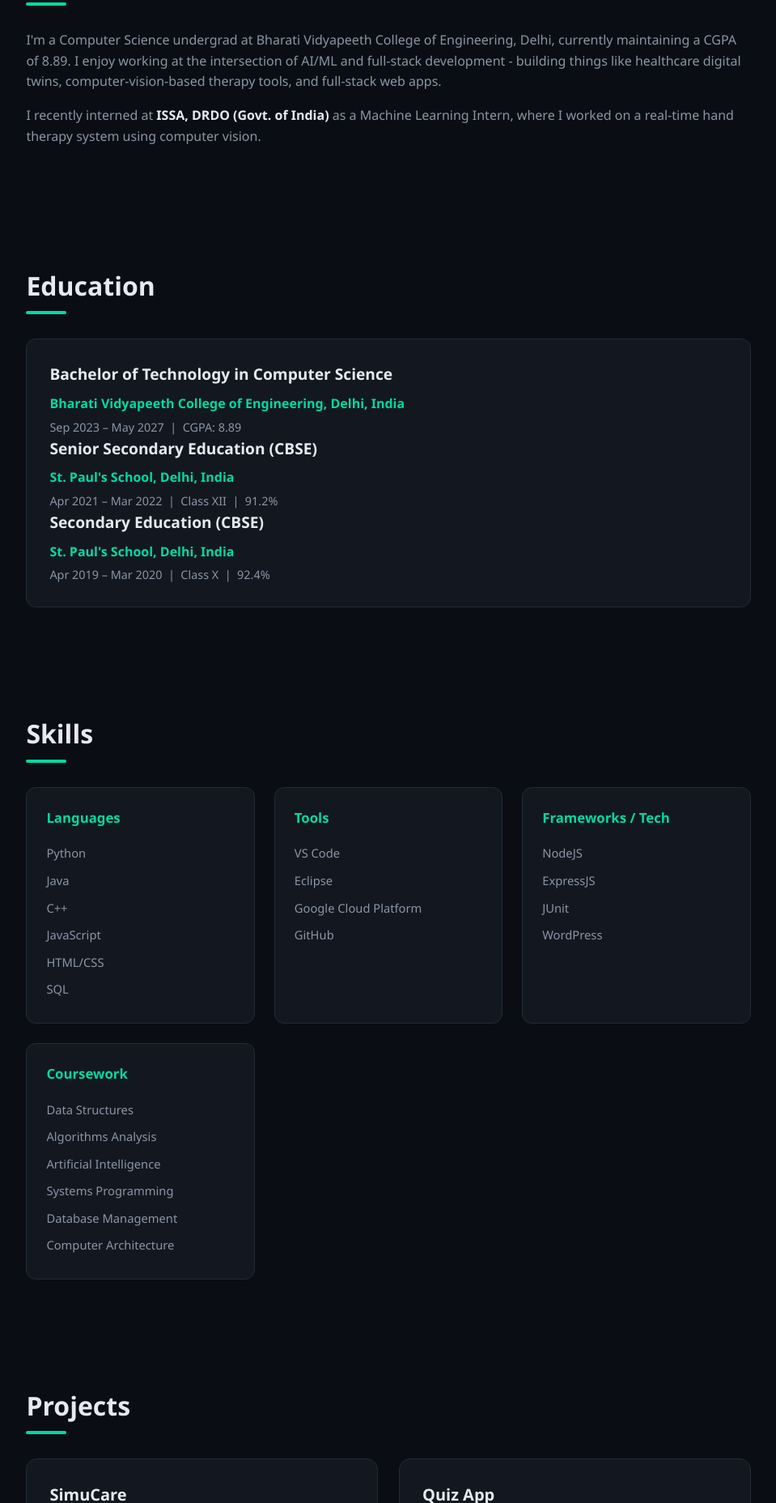
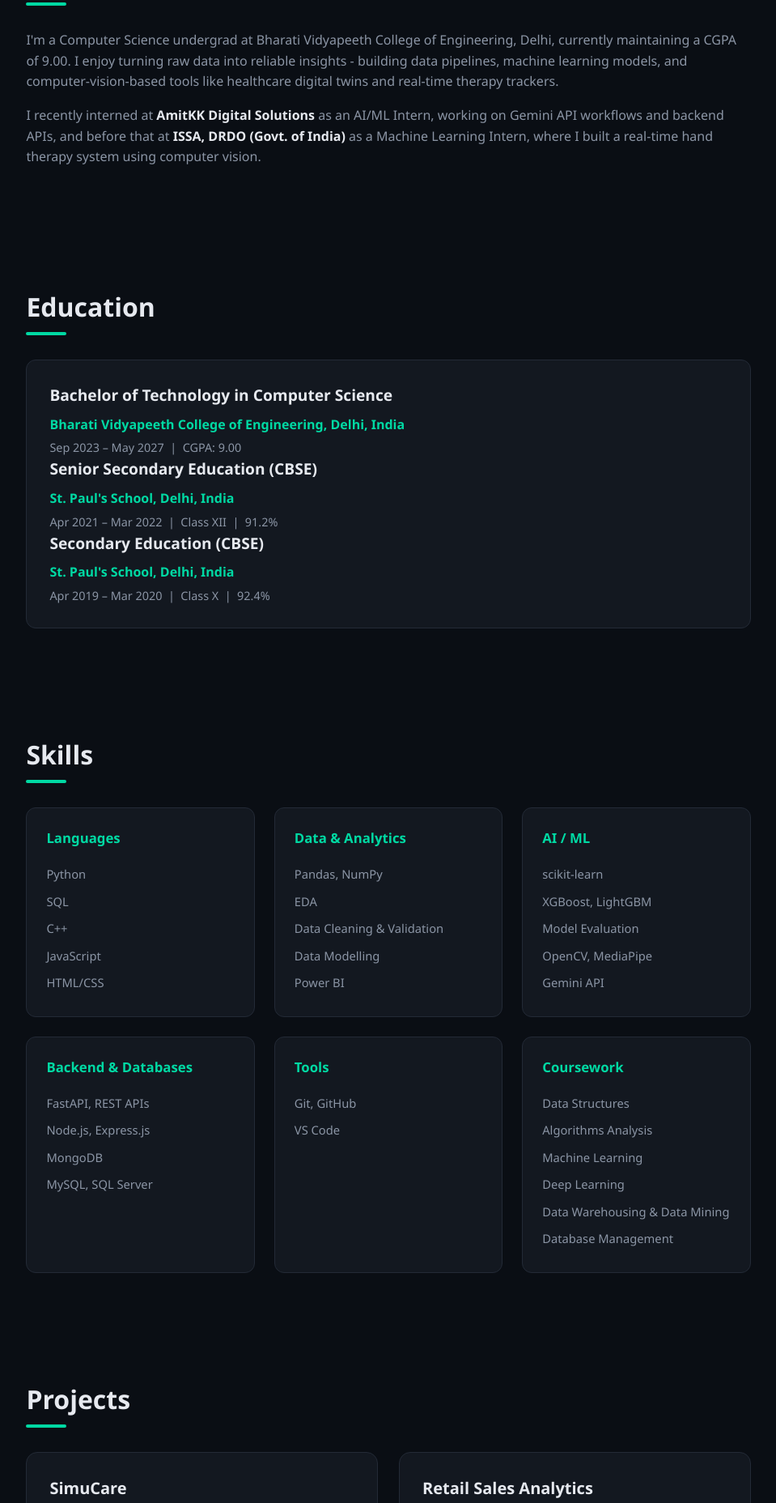
Before and after one commit to cheshtaaa-ac/portfolio, a plain HTML site: page index.html in a window 1280 px wide. Shown: the part 944-2800 px from the top of the page at 81% size, without its empty margins (160-1119 px from the left). Drawn offline with Linux system fonts and the light colour scheme.

Commit message:
Add Retail project, AmitKK experience, update skills and contact

```diff
--- a/index.html
+++ b/index.html
@@ -32,8 +32,8 @@
       <h1>Cheshta Arora</h1>
       <h2 class="typed-text"></h2>
       <p class="hero-desc">
-        B.Tech CS student building AI/ML and full-stack projects.
-        Currently exploring healthcare AI, computer vision, and web development.
+        B.Tech CS student working with data analytics and machine learning.
+        Currently exploring data pipelines, healthcare AI, and computer vision.
       </p>
       <div class="hero-buttons">
         <a href="#projects" class="btn btn-primary">View Projects</a>
@@ -41,7 +41,7 @@
       </div>
       <div class="hero-socials">
         <a href="https://github.com/cheshtaaa-ac" target="_blank">GitHub</a>
-        <a href="https://linkedin.com/in/intern-c-b89b49356" target="_blank">LinkedIn</a>
+        <a href="https://www.linkedin.com/in/cheshta-a-b89b49356" target="_blank">LinkedIn</a>
       </div>
     </div>
   </section>
@@ -53,13 +53,14 @@
       <div class="about-text">
         <p>
           I'm a Computer Science undergrad at Bharati Vidyapeeth College of Engineering, Delhi,
-          currently maintaining a CGPA of 8.89. I enjoy working at the intersection of
-          AI/ML and full-stack development - building things like healthcare digital twins,
-          computer-vision-based therapy tools, and full-stack web apps.
+          currently maintaining a CGPA of 9.00. I enjoy turning raw data into reliable insights -
+          building data pipelines, machine learning models, and computer-vision-based tools
+          like healthcare digital twins and real-time therapy trackers.
         </p>
         <p>
-          I recently interned at <strong>ISSA, DRDO (Govt. of India)</strong> as a Machine Learning Intern,
-          where I worked on a real-time hand therapy system using computer vision.
+          I recently interned at <strong>AmitKK Digital Solutions</strong> as an AI/ML Intern, working on
+          Gemini API workflows and backend APIs, and before that at <strong>ISSA, DRDO (Govt. of India)</strong>
+          as a Machine Learning Intern, where I built a real-time hand therapy system using computer vision.
         </p>
       </div>
     </div>
@@ -71,7 +72,7 @@
     <div class="education-item">
       <h3>Bachelor of Technology in Computer Science</h3>
       <p class="edu-school">Bharati Vidyapeeth College of Engineering, Delhi, India</p>
-      <p class="edu-date">Sep 2023 – May 2027 &nbsp;|&nbsp; CGPA: 8.89</p>
+      <p class="edu-date">Sep 2023 – May 2027 &nbsp;|&nbsp; CGPA: 9.00</p>
       <h3>Senior Secondary Education (CBSE)</h3>
       <p class="edu-school">St. Paul's School, Delhi, India</p>
       <p class="edu-date">Apr 2021 – Mar 2022 &nbsp;|&nbsp; Class XII &nbsp;|&nbsp; 91.2%</p>
@@ -89,29 +90,46 @@
         <h3>Languages</h3>
         <ul>
           <li>Python</li>
-          <li>Java</li>
+          <li>SQL</li>
           <li>C++</li>
           <li>JavaScript</li>
           <li>HTML/CSS</li>
-          <li>SQL</li>
+        </ul>
+      </div>
+      <div class="skill-category">
+        <h3>Data &amp; Analytics</h3>
+        <ul>
+          <li>Pandas, NumPy</li>
+          <li>EDA</li>
+          <li>Data Cleaning &amp; Validation</li>
+          <li>Data Modelling</li>
+          <li>Power BI</li>
+        </ul>
+      </div>
+      <div class="skill-category">
+        <h3>AI / ML</h3>
+        <ul>
+          <li>scikit-learn</li>
+          <li>XGBoost, LightGBM</li>
+          <li>Model Evaluation</li>
+          <li>OpenCV, MediaPipe</li>
+          <li>Gemini API</li>
+        </ul>
+      </div>
+      <div class="skill-category">
+        <h3>Backend &amp; Databases</h3>
+        <ul>
+          <li>FastAPI, REST APIs</li>
+          <li>Node.js, Express.js</li>
+          <li>MongoDB</li>
+          <li>MySQL, SQL Server</li>
         </ul>
       </div>
       <div class="skill-category">
         <h3>Tools</h3>
         <ul>
+          <li>Git, GitHub</li>
           <li>VS Code</li>
-          <li>Eclipse</li>
-          <li>Google Cloud Platform</li>
-          <li>GitHub</li>
-        </ul>
-      </div>
-      <div class="skill-category">
-        <h3>Frameworks / Tech</h3>
-        <ul>
-          <li>NodeJS</li>
-          <li>ExpressJS</li>
-          <li>JUnit</li>
-          <li>WordPress</li>
         </ul>
       </div>
       <div class="skill-category">
@@ -119,10 +137,10 @@
         <ul>
           <li>Data Structures</li>
           <li>Algorithms Analysis</li>
-          <li>Artificial Intelligence</li>
-          <li>Systems Programming</li>
+          <li>Machine Learning</li>
+          <li>Deep Learning</li>
+          <li>Data Warehousing &amp; Data Mining</li>
           <li>Database Management</li>
-          <li>Computer Architecture</li>
         </ul>
       </div>
     </div>
@@ -147,6 +165,24 @@
         </div>
         <div class="project-links">
           <a href="https://simu-care.vercel.app/" target="_blank" class="btn btn-small">Live Demo</a>
+          <a href="https://github.com/cheshtaaa-ac/SimuCare-" target="_blank" class="btn btn-small">GitHub</a>
+        </div>
+      </div>
+
+      <div class="project-card">
+        <h3>Retail Sales Analytics</h3>
+        <p class="project-sub">Data Pipeline &amp; Power BI Dashboard</p>
+        <p class="project-desc">
+          Automated Python pipeline to profile, clean, and validate 9,994 sales records, resolving
+          32 conflicting Product IDs. Designed a SQL Server star schema (1 fact, 4 dimension tables)
+          with views, window functions, and a stored procedure, and built a Power BI dashboard
+          showing that Technology drives the most profit across $2.30M in sales.
+        </p>
+        <div class="project-tags">
+          <span>Python</span><span>Pandas</span><span>SQL Server</span><span>Power BI</span>
+        </div>
+        <div class="project-links">
+          <a href="https://github.com/cheshtaaa-ac/retail-sales-analytics" target="_blank" class="btn btn-small">GitHub</a>
         </div>
       </div>
 
@@ -172,6 +208,20 @@
   <!-- ===== EXPERIENCE ===== -->
   <section id="experience" class="section">
     <h2 class="section-title">Experience</h2>
+
+    <div class="experience-item">
+      <div class="exp-header">
+        <h3>AI/ML Intern</h3>
+        <span class="exp-date">June 2026 – July 2026</span>
+      </div>
+      <p class="exp-company">AmitKK Digital Solutions - Delhi, India</p>
+      <ul class="exp-list">
+        <li>Integrated Gemini AI APIs into the lead-generation application's workflows using prompt engineering, converting unstructured text inputs into validated, structured JSON data.</li>
+        <li>Built FastAPI REST APIs and MongoDB collections for profile and lead data.</li>
+        <li>Debugged database connectivity issues in a two-person team using Git, improving data reliability and application stability.</li>
+      </ul>
+      <a href="https://drive.google.com/file/d/1T0Y7JEjzARPqkekWR4HumTcVSl31ImzK/view?usp=drive_link" target="_blank" class="btn btn-small">View Certificate</a>
+    </div>
 
     <div class="experience-item">
       <div class="exp-header">
@@ -206,12 +256,12 @@
   <section id="contact" class="section">
     <h2 class="section-title">Contact</h2>
     <div class="contact-content">
-      <p>I'm open to internships and entry-level SDE / AI-ML roles. Feel free to reach out!</p>
+      <p>I'm open to internships and entry-level Data Analyst / AI-ML / SDE roles. Feel free to reach out!</p>
       <div class="contact-info">
-        <a href="mailto:cheshtaarora786@gmail.com" class="contact-link">cheshtaarora786@gmail.com</a>
+        <a href="mailto:internsummer162@gmail.com" class="contact-link">internsummer162@gmail.com</a>
         <a href="tel:+918448329618" class="contact-link">+91-8448329618</a>
         <a href="https://github.com/cheshtaaa-ac" target="_blank" class="contact-link">GitHub</a>
-        <a href="https://linkedin.com/in/intern-c-b89b49356" target="_blank" class="contact-link">LinkedIn</a>
+        <a href="https://www.linkedin.com/in/cheshta-a-b89b49356" target="_blank" class="contact-link">LinkedIn</a>
       </div>
     </div>
   </section>
```
